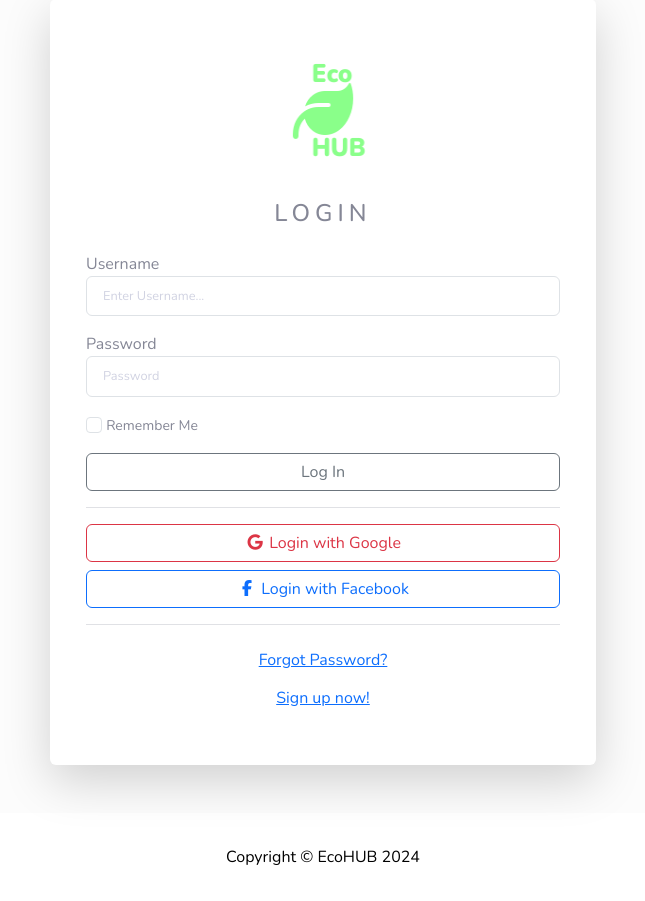
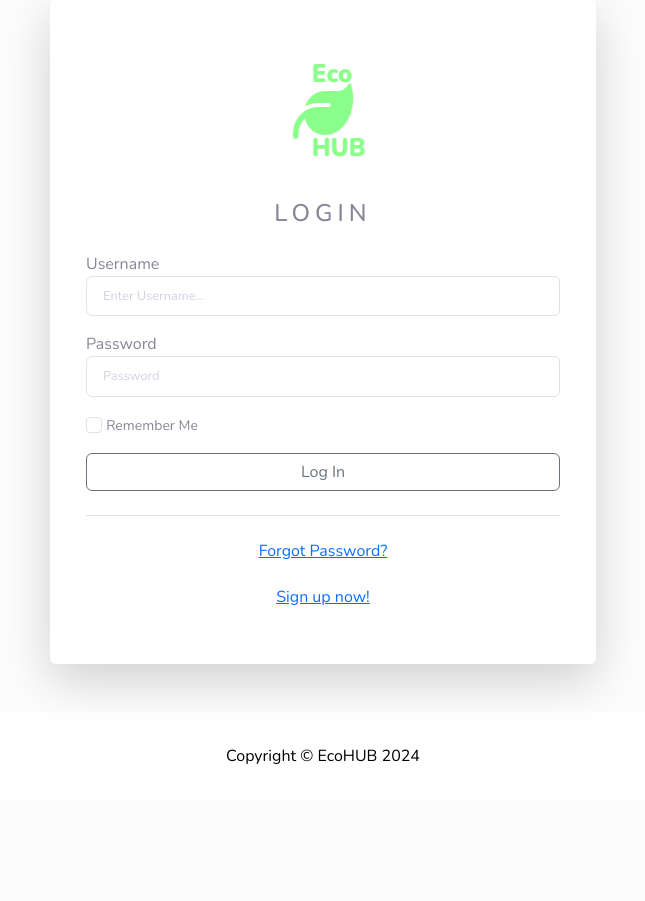
Before and after one commit to JiayangYing/CITS3403_PRO, a Flask app: page / in a window 1280 px wide. Shown: the part 159-1060 px from the top of the page, without its empty margins (317-962 px from the left). After the commit the page ends 923 px from the top, so only its background shows below. Run offline with Flask 3, Linux system fonts and the light colour scheme; some libraries are stand-ins or nearby versions.

Commit message:
comment out sign up with Gmail/Facebook

```diff
--- a/app/templates/users/login.html
+++ b/app/templates/users/login.html
@@ -55,16 +55,18 @@
                       <label class="small" for="remember_me">Remember Me</label>
                     </div>
                   </div>
-                  {{ form.submit(class="btn btn-outline-secondary btn-block", onclick="saveCredentials()") }}
+                  {{ form.submit(class="btn btn-outline-secondary btn-block mb-4", onclick="saveCredentials()") }}
                   <hr />
+                  <!--
                     <a href="index" class="btn btn-outline-danger btn-block">
                       <i class="fab fa-google fa-fw"></i> Login with Google
                     </a>
                     <a href="index" class="btn btn-outline-primary btn-block">
                       <i class="fab fa-facebook-f fa-fw"></i> Login with Facebook
                     </a>
-                    <hr />
-                    <div class="text-center">
+                    <hr>
+                  !-->
+                    <div class="text-center mb-2">
                       <a class="btn btn-link" href="#" id="forgotPasswordBtn">Forgot Password?</a>
                     </div>
                     <div class="text-center">
--- a/app/templates/users/signup.html
+++ b/app/templates/users/signup.html
@@ -118,8 +118,9 @@
                                             <span class="text-danger">{{ error }}</span>
                                         {% endfor %}
                                     </div>
-                                    {{ form.submit(class="btn btn-outline-secondary btn-block") }}
+                                    {{ form.submit(class="btn btn-outline-secondary btn-block mb-4") }}
                                     <hr>
+                                    <!--
                                         <a href="index" class="btn btn-outline-danger btn-block">
                                             <i class="fab fa-google fa-fw"></i> Signup with Google
                                         </a>
@@ -127,6 +128,7 @@
                                             <i class="fab fa-facebook-f fa-fw"></i> Signup with Facebook
                                         </a>
                                         <hr>
+                                    !-->
                                     <div class="text-center">
                                         <a class="btn btn-link" href="login">Already have an account? Sign in</a>
                                     </div>
```
Lines whose indentation alone changed are shown as unchanged.
